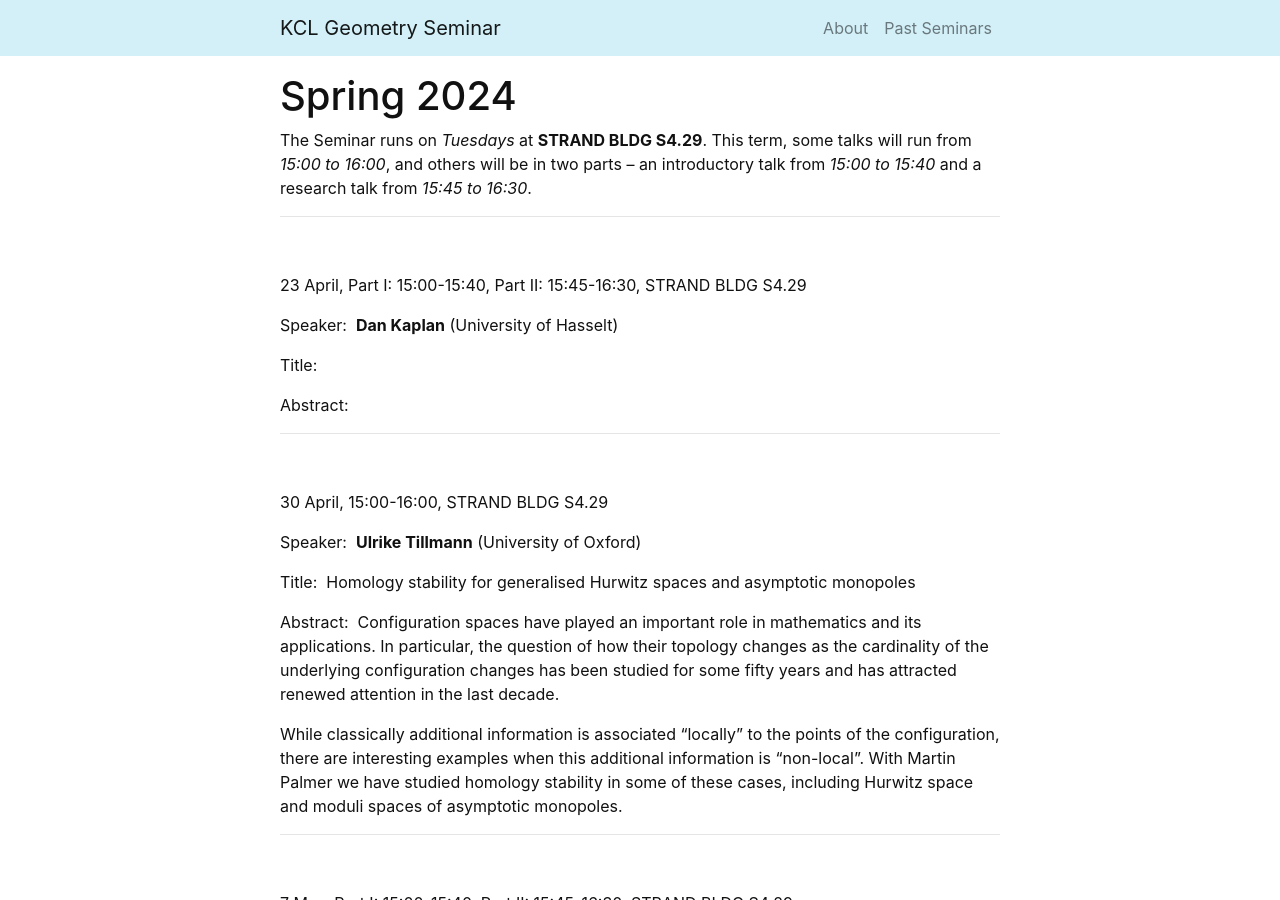
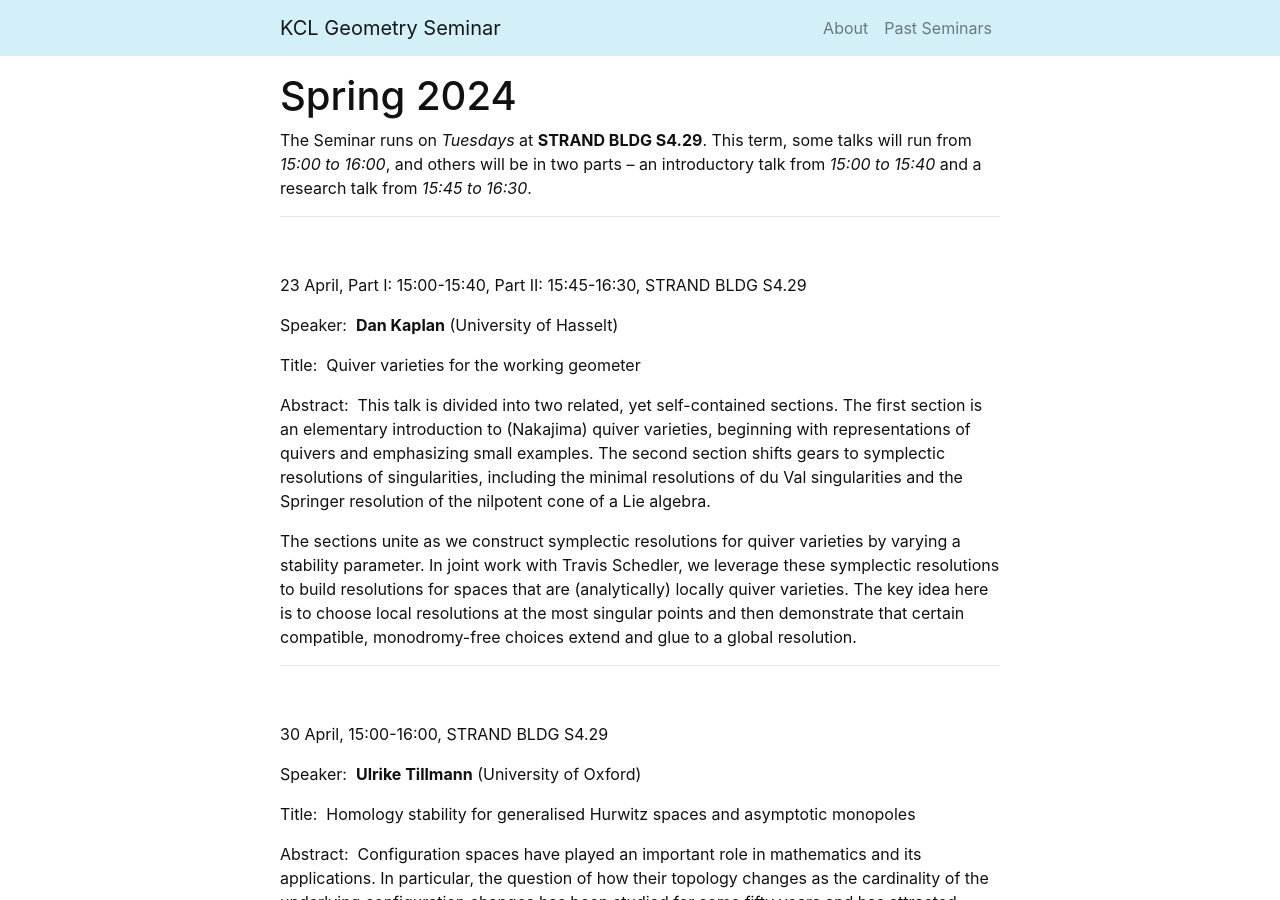
Before and after one commit to kcl-geometry-seminar/kcl-geometry-seminar.github.io, a Jekyll site: the page built from pages/index.md, in a window 1280 px wide and 900 px high. Built offline with Jekyll 4.4.1, drawn with Linux system fonts in a browser that asks for light colours; a script that is not in the unit is left out.

Commit message:
Update index.md

```diff
--- a/pages/index.md
+++ b/pages/index.md
@@ -14,9 +14,11 @@ The Seminar runs on *Tuesdays* at **STRAND BLDG S4.29**. This term, some talks w
 
 Speaker:&nbsp; **Dan Kaplan** (University of Hasselt)
 
-Title:&nbsp;
+Title:&nbsp; Quiver varieties for the working geometer
 
-Abstract:&nbsp;
+Abstract:&nbsp; This talk is divided into two related, yet self-contained sections. The first section is an elementary introduction to (Nakajima) quiver varieties, beginning with representations of quivers and emphasizing small examples. The second section shifts gears to symplectic resolutions of singularities, including the minimal resolutions of du Val singularities and the Springer resolution of the nilpotent cone of a Lie algebra.
+
+The sections unite as we construct symplectic resolutions for quiver varieties by varying a stability parameter. In joint work with Travis Schedler, we leverage these symplectic resolutions to build resolutions for spaces that are (analytically) locally quiver varieties. The key idea here is to choose local resolutions at the most singular points and then demonstrate that certain compatible, monodromy-free choices extend and glue to a global resolution.
 
 ---------------------------------------------------------
 <br />
```
